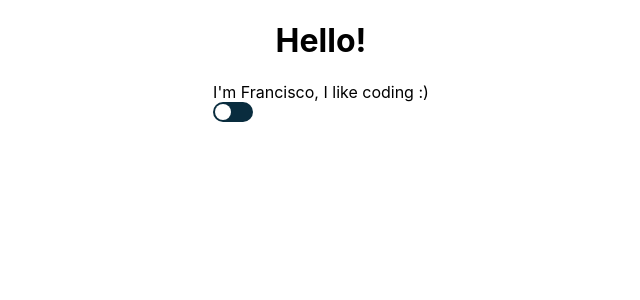
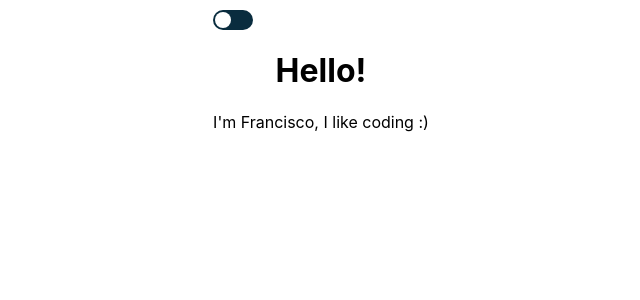
Before and after one commit to franciscoG98/portfolio, a React (Create React App) app: page / in a window 1280 px wide. Shown: the top 300 px of the page, without its empty margins (319-959 px from the left). Built offline with nearby package versions, Linux system fonts and the light colour scheme; the HTML template or start-up script is replaced by a standard one.

Commit message:
trying to make it work

```diff
--- a/src/App.js
+++ b/src/App.js
@@ -5,13 +5,15 @@ import Theme from './components/Theme';
 
 function App() {
 
-  const [mode, setMode] = useState(false);
+  const [theme, setTheme] = useState(false);
+
+  // setTheme(true);
 
 
   return (
     <div className="App">
-        <Welcome mode={mode}/>
         <Theme />
+        <Welcome theme={theme}/>
     </div>
   );
 }
--- a/src/components/Theme.css
+++ b/src/components/Theme.css
@@ -2,8 +2,6 @@ body {
     margin: 0;
     padding: 0;
     display: flex;
-    justify-content: center;
-    align-items: center;
 }
 
 input[type="checkbox"] {
@@ -13,7 +11,8 @@ input[type="checkbox"] {
 }
 
 .check {
-    position:relative;
+    margin-top: 10px;
+    position: relative;
     display: block;
     width: 40px;
     height: 20px;
@@ -30,6 +29,7 @@ input[type="checkbox"]:checked ~ .check{
 }
 
 .check:before {
+    margin-right: 10px;
     content: '';
     position: absolute;
     top: 2px;
@@ -46,6 +46,7 @@ input[type="checkbox"]:checked ~ .check::before {
 }
 
 .check:after {
+    margin-left: 10px;
     content: '';
     position: absolute;
     top: 2px;
--- a/src/components/Welcome.jsx
+++ b/src/components/Welcome.jsx
@@ -4,14 +4,14 @@ import './WelcomeS.css';
 const Welcome = ({ mode }) => {
   if(!mode) {
     return (
-      <div className="En">
+      <div className="En text">
         <h1>Hello!</h1>
         <span>I'm Francisco, I like coding :)</span>
       </div>
     )
   } else {
     return (
-      <div className="Es">
+      <div className="Es text">
         <h1>Hola!</h1>
         <span>Soy Francisco, me gusta codear :)</span>
     </div>
--- a/src/components/WelcomeS.css
+++ b/src/components/WelcomeS.css
@@ -7,3 +7,15 @@
 .dark{
     color: #fff;
 }
+
+body {
+    margin: 0;
+    padding: 0;
+    display: flex;
+    justify-content: center;
+    align-items: center;
+}
+
+/* .text {
+    color: yellow;
+} */
```
